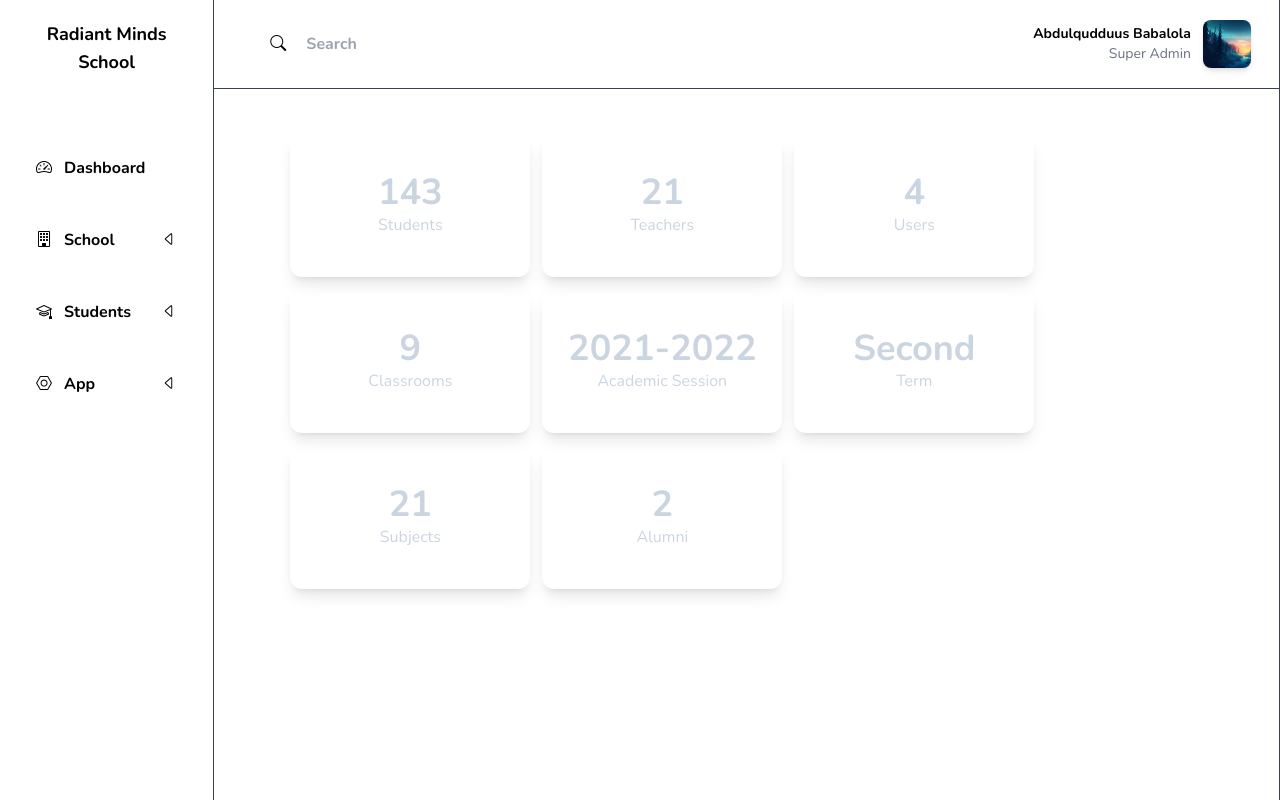
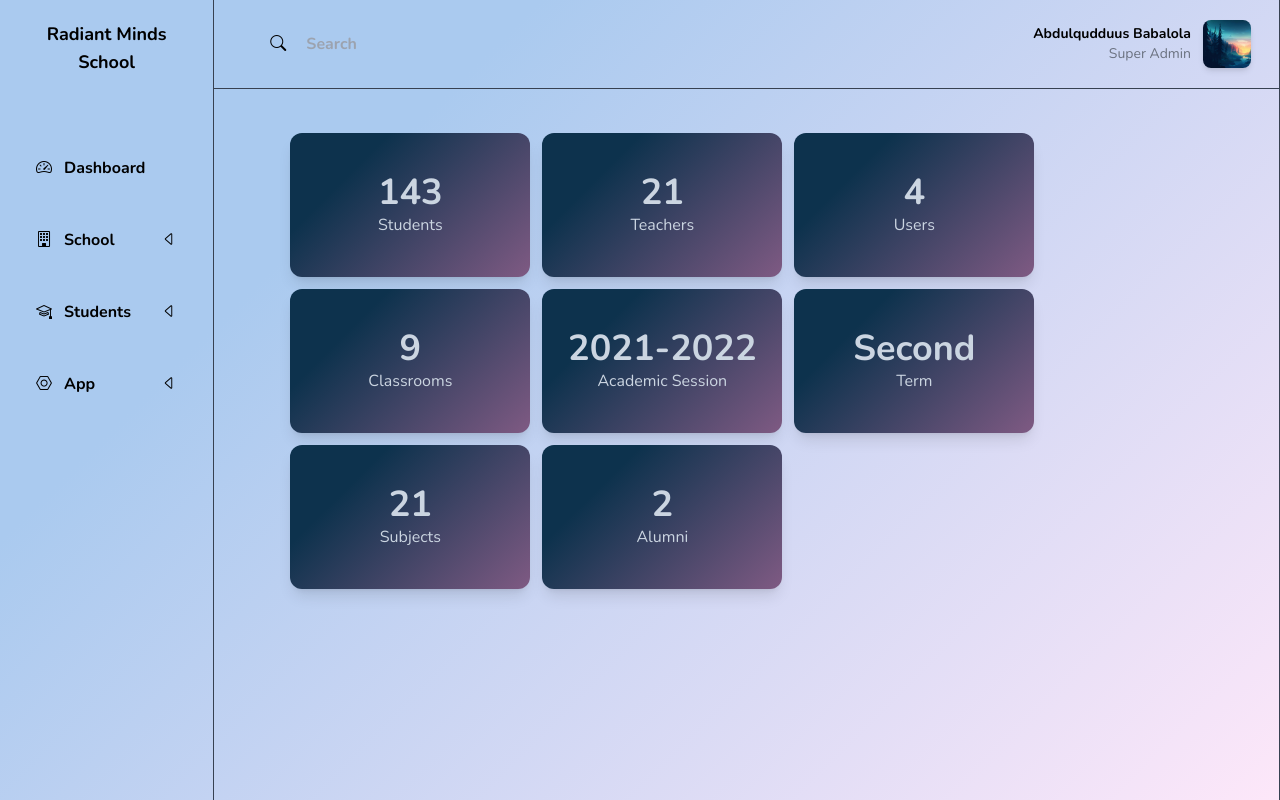
Before and after one commit to babalolajnr/rms-admin-panel, a Vue app: page / in a window 1280 px wide. Built offline with nearby package versions, Linux system fonts and the light colour scheme; the HTML template or start-up script is replaced by a standard one.

Commit message:
add custom css

```diff
--- a/src/index.css
+++ b/src/index.css
@@ -3,6 +3,21 @@
 @tailwind components;
 @tailwind utilities;
 
-.nunito{
+.nunito {
     font-family: 'Nunito', sans-serif;
 }
+
+.background {
+    background-color: #fde7f9;
+    background-image: linear-gradient(315deg, #fde7f9 0%, #aacaef 74%);
+}
+
+.fraudulent-election {
+    background-color: #7f5a83;
+    background-image: linear-gradient(315deg, #7f5a83 0%, #0d324d 74%);
+}
+
+.jay-z-hyphen:hover {
+    background-color: #e9bcb7;
+    background-image: linear-gradient(315deg, #e9bcb7 0%, #29524a 74%);
+}
```
